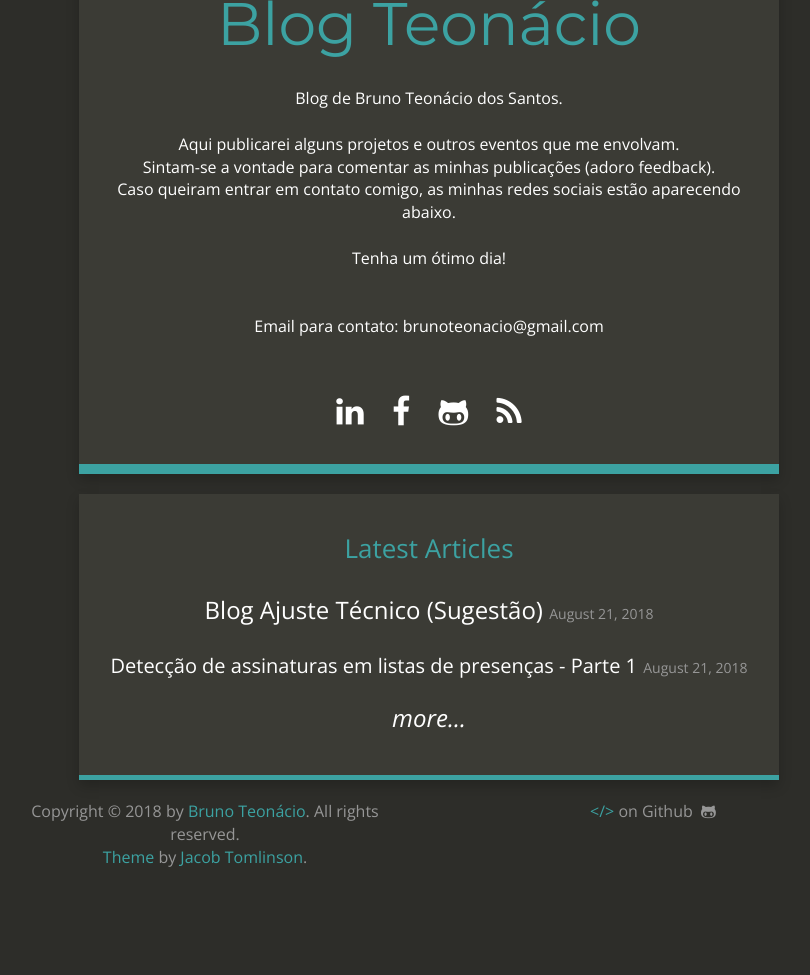
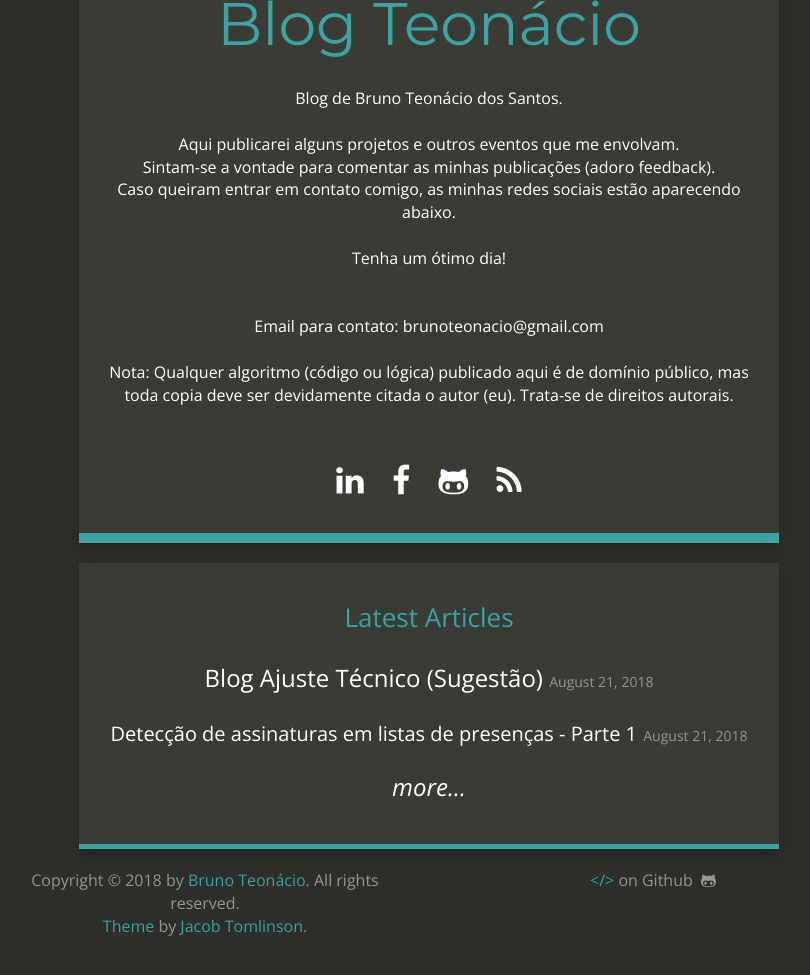
Before and after one commit to teonacio/teonacio.github.io, a Jekyll site: the page built from index.html, in a window 1280 px wide, cut to the strip 174-1172 px from the top of the page. Shown: the top 975 px of the strip, without its empty margins (211-1021 px from the left). Built offline with Jekyll 4.4.1, drawn with Linux system fonts in a browser that asks for light colours; nearby versions of some CDN libraries; comment, search, counter and statistics services are not loaded; before the commit the page ends 1104 px from its top, so only the background shows below that.

Commit message:
Update _config.yml

```diff
--- a/_config.yml
+++ b/_config.yml
@@ -4,7 +4,7 @@
 description: "Blog relacionado a publicações e outras participações envolvendo a mim (Bruno Teonácio)."
 baseurl: ""
 url: ""
-title_description: "Blog de Bruno Teonácio dos Santos.<br><br>Aqui publicarei alguns projetos e outros eventos que me envolvam.<br>Sintam-se a vontade para comentar as minhas publicações (adoro feedback).<br>Caso queiram entrar em contato comigo, as minhas redes sociais estão aparecendo abaixo.<br><br>Tenha um ótimo dia!<br><br><br>Email para contato: brunoteonacio@gmail.com"
+title_description: "Blog de Bruno Teonácio dos Santos.<br><br>Aqui publicarei alguns projetos e outros eventos que me envolvam.<br>Sintam-se a vontade para comentar as minhas publicações (adoro feedback).<br>Caso queiram entrar em contato comigo, as minhas redes sociais estão aparecendo abaixo.<br><br>Tenha um ótimo dia!<br><br><br>Email para contato: brunoteonacio@gmail.com<br><br>Nota: Qualquer algoritmo (código ou lógica) publicado aqui é de domínio público, mas toda copia deve ser devidamente citada o autor (eu). Trata-se de direitos autorais."
 #title_image: "https://www.gravatar.com/avatar/00000000000000000000000000000000?s=500&d=mm"
 title_image: "https://avatars1.githubusercontent.com/u/14273246?s=400&v=4"
 google_analytics: "UA-20365477-4"
```
